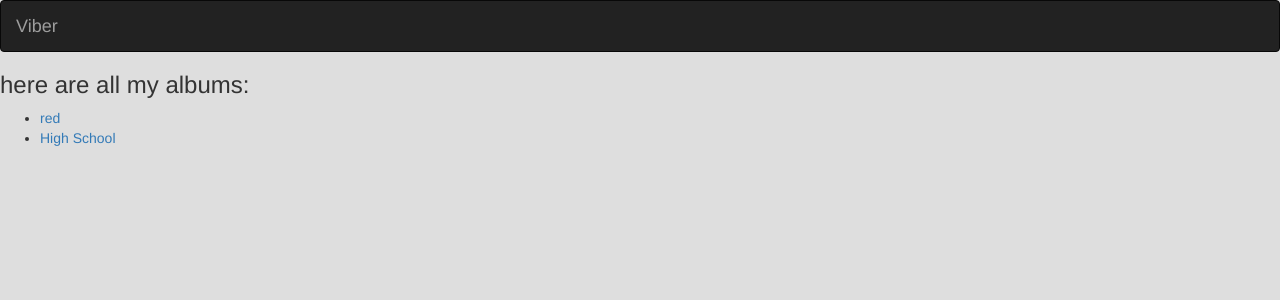
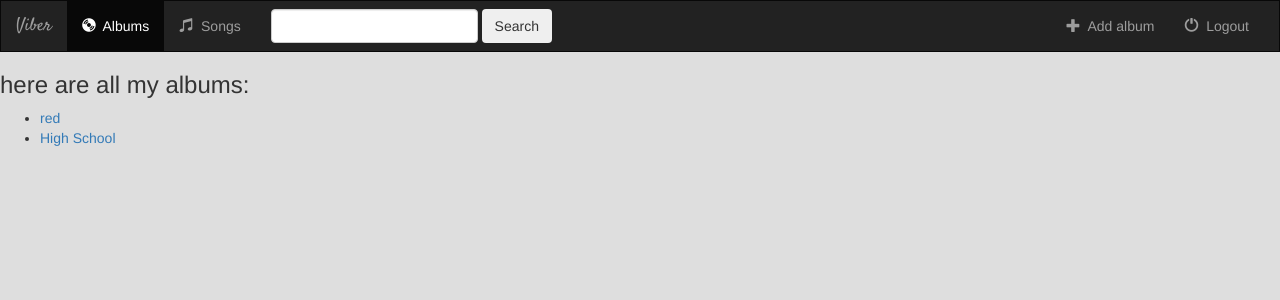
Before and after one commit to rajatmiglani/website, a Django app: page /music/ in a window 1280 px wide. Shown: the top 300 px of the page. Run offline with Django 3.2, Linux system fonts and the light colour scheme; data comes from the database, SQL or seed files in the repository; some libraries are stand-ins or nearby versions.

Commit message:
made a base file

```diff
--- a/music/static/style.css
+++ b/music/static/style.css
@@ -2,3 +2,9 @@ body{
 	background-color:#DEDEDE;
 
 }
+.navbar{
+	border-radius: 0;
+}
+.navbar-brand{
+	font-family:'Satisfy',cursive;
+}
--- /dev/null
+++ b/music/templates/music/base.html
@@ -0,0 +1,66 @@
+<!DOCTYPE html>
+<html lang="en">
+<head>
+	<title>Viber</title>
+{% load staticfiles %}
+<link rel="stylesheet" type="text/css" href="{% static 'bootstrap-3.3.6-dist/css/bootstrap.min.css' %}">
+<link rel="stylesheet" type="text/css" href="{% static 'style.css' %}" >
+<link href="https://fonts.googleapis.com/css?family=Satisfy" rel="stylesheet">
+<script src="https://ajax.googleapis.com/ajax/libs/jquery/1.12.0/jquery.min.js"></script>
+<script src="http://maxcdn.bootstrapcdn.com/bootstrap/3.3.6/js/bootstrap.min.js"></script>
+</head>
+<body>
+	<nav class="navbar navbar-inverse">
+		<div class="container-fluid">
+			<div class="navbar-header">
+				<button type="button" class="navbar-toggle" data-toggle="collapse" data-target="#topNavBar">
+					<span class="icon-bar"></span>
+					<span class="icon-bar"></span>
+					<span class="icon-bar"></span>
+				</button>
+				<a class="navbar-brand" href="{% url 'music:index' %}">Viber</a>
+			</div>
+			<div class="collapse navbar-collapse" id="topNavBar">
+				<ul class="nav navbar-nav">
+					<li class="active">
+						<a href="{% url 'music:index' %}">
+							<span class="glyphicon glyphicon-cd" aria-hidden="true"></span>&nbsp;
+							Albums
+						</a>
+					</li>
+					<li class="">
+						<a href="#">
+							<span class="glyphicon glyphicon-music" aria-hidden="true"></span>&nbsp;
+							Songs
+						</a>
+					</li>
+				</ul>
+
+				<form class="navbar-form navbar-left" role="search" method="get" action="#">
+					<div class="form-group">
+						<input type="text" class="form-control" name="q" value="">
+					</div>
+					<button type="submit" class="btn btn-defaoult">Search</button>
+				</form>
+
+				<ul class="nav navbar-nav navbar-right">
+					<li class="">
+						<a href="#">
+							<span class="glyphicon glyphicon-plus" aria-hidden="true"></span>&nbsp;
+							Add album
+						</a>
+					</li>
+					<li class="">
+						<a href="#">
+							<span class="glyphicon glyphicon-off" aria-hidden="true"></span>&nbsp;
+							Logout
+						</a>
+					</li>
+				</ul>
+			</div>
+		</div>
+	</nav>
+{% block body %}
+{% endblock %}
+</body>
+</html>
--- a/music/templates/music/detail.html
+++ b/music/templates/music/detail.html
@@ -1,3 +1,6 @@
+{% extends 'music/base.html' %}
+
+{% block body %}
 	<img src="{{album.album_logo}}">
 	<h1>{{album.album_title}}</h1>
 	<h3>{{album.artist}}</h3>
@@ -19,3 +22,4 @@
 		{% endfor %}
 		<input type="submit" value="Favourite">
 	</form>
+{% endblock %}
--- a/music/templates/music/index.html
+++ b/music/templates/music/index.html
@@ -1,18 +1,6 @@
+{% extends 'music/base.html' %}
 
-{% load staticfiles %}
-<link rel="stylesheet" type="text/css" href="{% static 'bootstrap-3.3.6-dist/css/bootstrap.min.css' %}">
-<link rel="stylesheet" type="text/css" href="{% static 'style.css' %}" >
-<link href="https://fonts.googleapis.com/css?family=Satisfy" rel="stylesheet">
-<script src="https://ajax.googleapis.com/ajax/libs/jquery/1.12.0/jquery.min.js"></script>
-<script src="http://maxcdn.bootstrapcdn.com/bootstrap/3.3.6/js/bootstrap.min.js"></script>
-<nav class="navbar navbar-inverse">
-	<div class="container-fluid">
-		<div class="navbar-header">
-			<a class="navbar-brand" href="{% url 'music:index' %}">Viber</a>
-		</div>
-	</div>
-</nav>
-
+{% block body %}
 	{% if all_albums %}
 		<h3>here are all my albums:</h3>
 		<ul>
@@ -23,3 +11,4 @@
 	{% else %}
 		<h3> you dont have any album</h3>
 	{% endif %}
+{% endblock %}
```
Lines whose indentation alone changed are shown as unchanged.
